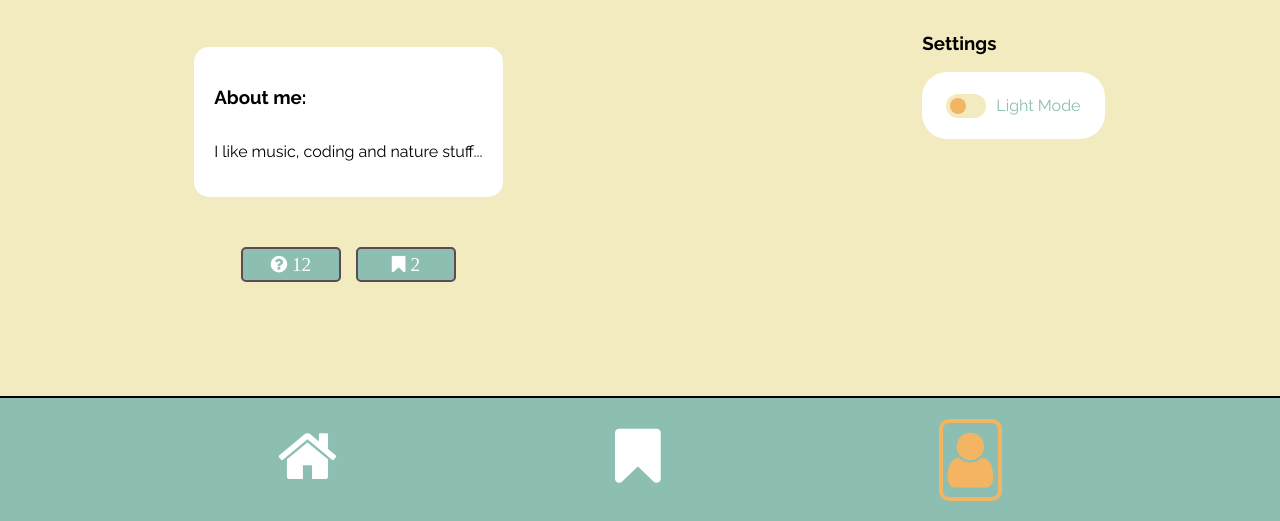
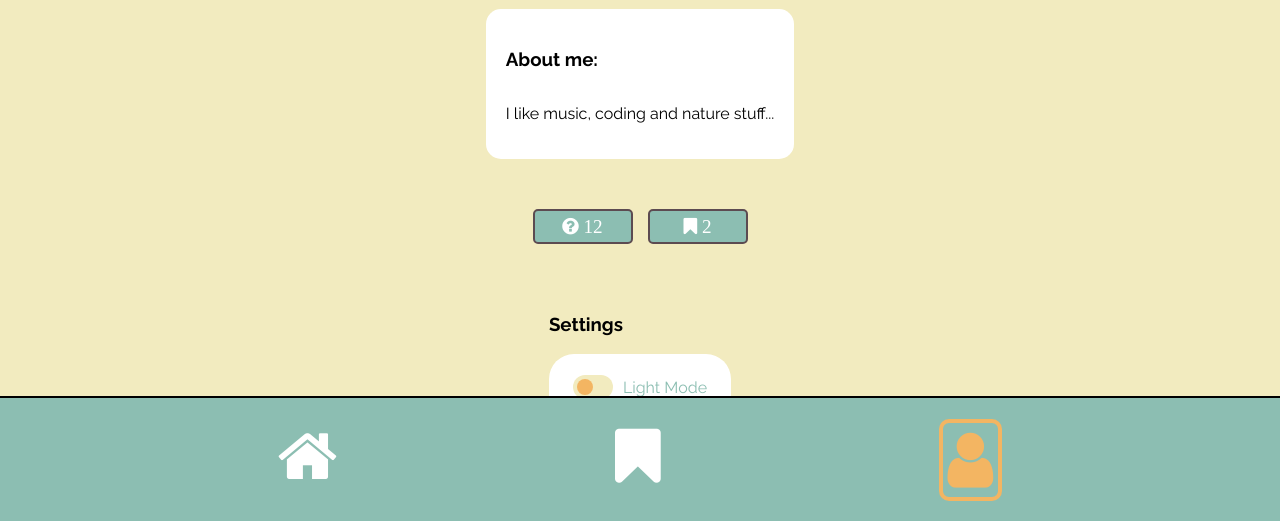
Before and after one commit to toshydev/quiz-app, a plain HTML site: page profile.html in a window 1280 px wide. Shown: the part 279-800 px from the top of the page. Drawn offline with Linux system fonts and the light colour scheme.

Commit message:
change settings position

```diff
--- a/CSS/styles.css
+++ b/CSS/styles.css
@@ -241,6 +241,8 @@ i:hover {
   display: flex;
   flex-direction: column;
   align-items: center;
+  flex-wrap: nowrap;
+  padding-top: 150px;
 }
 
 #user {
@@ -273,8 +275,6 @@ i:hover {
 
 #badges {
   display: flex;
-  flex-direction: row;
-  flex-wrap: wrap;
   gap: 15px;
 }
 
@@ -291,3 +291,8 @@ i:hover {
 #badges button i:hover {
   color: black;
 }
+
+#settings {
+  display: flex;
+  flex-direction: column;
+}
```
